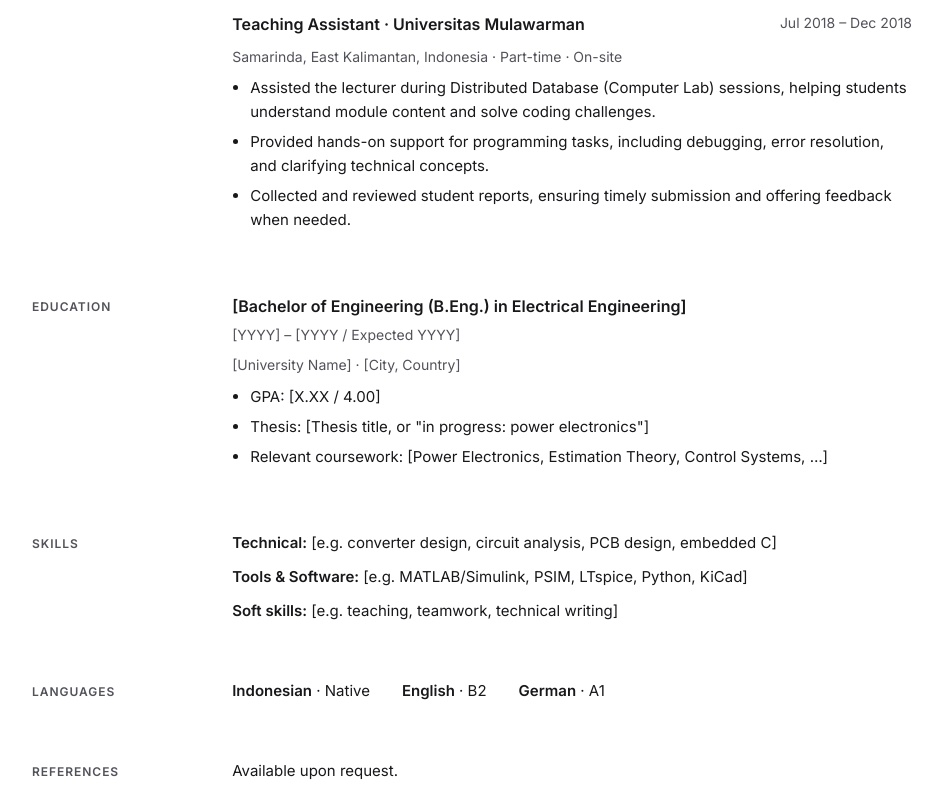
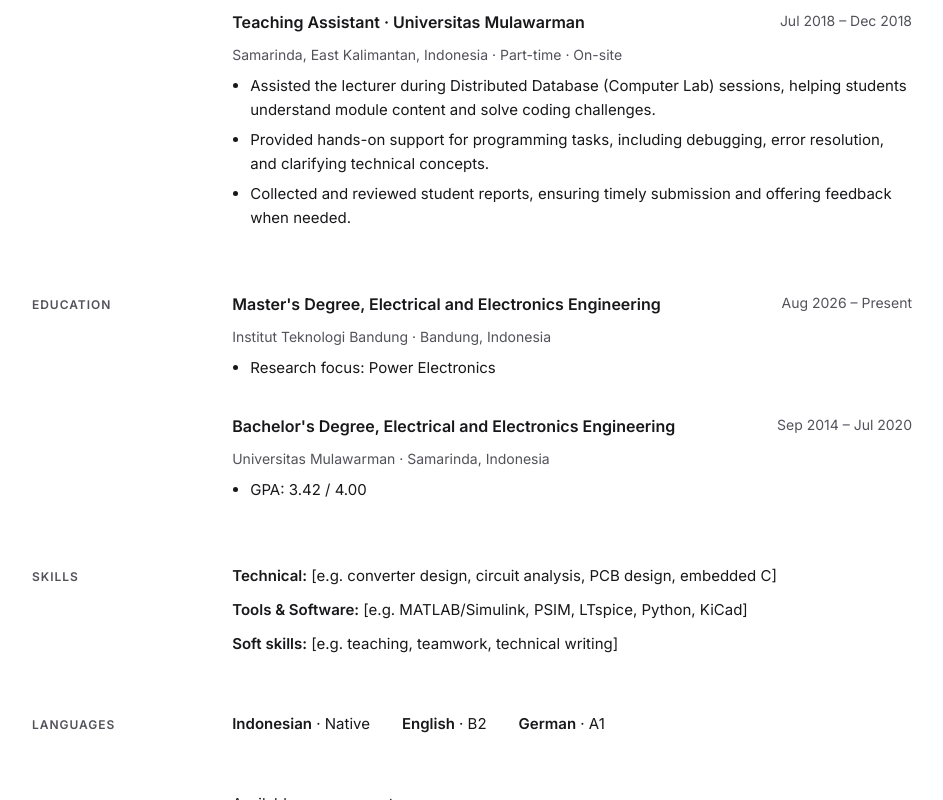
Before and after one commit to hafizhalramzy/hafizhalramzy.github.io, a plain HTML site: page index.html in a window 1280 px wide. Shown: the part 861-1661 px from the top of the page, without its empty margins (168-1111 px from the left). Drawn offline with Linux system fonts and the light colour scheme.

Commit message:
Update index.html

```diff
--- a/index.html
+++ b/index.html
@@ -29,13 +29,13 @@ li{margin:0 0 6px}
 </div><div style="display: flex; flex-wrap: wrap; gap: 8px 24px; font-size: 14px; color: #52525B">
 <span>Bandung, Indonesia</span>
 <a href="mailto:bjmpianis@gmail.com">bjmpianis@gmail.com</a>
-<span>+62 823 5066 1811</span>
+<!--<span>+62 000 0000 0000</span>-->
 <a href="https://linkedin.com/in/" target="_blank" rel="noopener noreferrer">linkedin.com/in/hafizhalramzy16</a>
 <a href="https://instagtram.com/hfxal_">Instagram: @hfxal_</a>
 </div>
 <div style="display: flex; flex-wrap: wrap; gap: 12px; padding-top: 8px">
 <button type="button" class="no-print" onclick="window.print()" style="display: inline-flex; align-items: center; min-height: 44px; padding: 0 20px; border-radius: 8px; border: 0; background: #1F3FBF; color: #FFFFFF; font: inherit; font-size: 14px; font-weight: 600; cursor: pointer">Download PDF</button>
-<a href="https://wa.me/6282350661811?text=Halo%20kak%20Hafizh%21%20Saya%20tertarik%20dengan%20CV%20kakaknya%20dan%20ingin%20mengetahui%20tentang%20kak%20Hafizh%20lebih%20lanjut..." target="_blank" rel="noopener" style="display: inline-flex; align-items: center; min-height: 44px; padding: 0 20px; border-radius: 8px; border: 1px solid #D4D4D8; color: #18181B; font-size: 14px; font-weight: 600; text-decoration: none">Contact me</a></div>
+<!--<a href="https://wa.me/6200000000000?text=Halo%20kak%20Hafizh%21%20Saya%20tertarik%20dengan%20CV%20kakaknya%20dan%20ingin%20mengetahui%20tentang%20kak%20Hafizh%20lebih%20lanjut..." target="_blank" rel="noopener" style="display: inline-flex; align-items: center; min-height: 44px; padding: 0 20px; border-radius: 8px; border: 1px solid #D4D4D8; color: #18181B; font-size: 14px; font-weight: 600; text-decoration: none">Contact me</a></div>-->
 </header>
 
 <section style="display: flex; flex-wrap: wrap; gap: 8px 40px">
@@ -74,17 +74,43 @@ li{margin:0 0 6px}
 
 <section style="display: flex; flex-wrap: wrap; gap: 8px 40px">
 <h2 style="flex: 1 1 160px; margin: 0; font-size: 12px; font-weight: 600; letter-spacing: 0.08em; text-transform: uppercase; color: #52525B; padding-top: 3px">Education</h2>
-<div style="flex: 999 1 480px; min-width: 0; display: flex; flex-direction: column; gap: 8px">
+<div style="flex: 999 1 480px; min-width: 0; display: flex; flex-direction: column; gap: 28px">
+
+<div style="display: flex; flex-direction: column; gap: 8px">
 <div style="display: flex; flex-wrap: wrap; justify-content: space-between; gap: 4px 16px">
-<h3 style="margin: 0; font-size: 16px; font-weight: 600">[Bachelor of Engineering (B.Eng.) in Electrical Engineering]</h3>
-<span style="font-size: 14px; color: #52525B">[YYYY] – [YYYY / Expected YYYY]</span>
+<h3 style="margin: 0; font-size: 16px; font-weight: 600">Master's Degree, Electrical and Electronics Engineering</h3>
+<span style="font-size: 14px; color: #52525B">Aug 2026 – Present</span>
 </div>
-<span style="font-size: 14px; color: #52525B">[University Name] · [City, Country]</span>
+<span style="font-size: 14px; color: #52525B">Institut Teknologi Bandung · Bandung, Indonesia</span>
 <ul>
-<li>GPA: [X.XX / 4.00]</li>
-<li>Thesis: [Thesis title, or "in progress: power electronics"]</li>
-<li>Relevant coursework: [Power Electronics, Estimation Theory, Control Systems, …]</li>
+<li>Research focus: Power Electronics</li>
+<!-- <li>Thesis: [Thesis title]</li> -->
+<!-- <li>Relevant coursework: [Course 1, Course 2, …]</li> -->
 </ul>
+</div>
+
+<div style="display: flex; flex-direction: column; gap: 8px">
+<div style="display: flex; flex-wrap: wrap; justify-content: space-between; gap: 4px 16px">
+<h3 style="margin: 0; font-size: 16px; font-weight: 600">Bachelor's Degree, Electrical and Electronics Engineering</h3>
+<span style="font-size: 14px; color: #52525B">Sep 2014 – Jul 2020</span>
+</div>
+<span style="font-size: 14px; color: #52525B">Universitas Mulawarman · Samarinda, Indonesia</span>
+<ul>
+<li>GPA: 3.42 / 4.00</li>
+<!-- <li>Thesis: [Bachelor's thesis title]</li> -->
+</ul>
+</div>
+
+<!--
+<div style="display: flex; flex-direction: column; gap: 8px">
+<div style="display: flex; flex-wrap: wrap; justify-content: space-between; gap: 4px 16px">
+<h3 style="margin: 0; font-size: 16px; font-weight: 600">High School Diploma, Natural Sciences</h3>
+<span style="font-size: 14px; color: #52525B">Jul 2011 – May 2014</span>
+</div>
+<span style="font-size: 14px; color: #52525B">SMA Negeri 3 Samarinda · Samarinda, Indonesia</span>
+</div>
+-->
+
 </div>
 </section>
 
```
